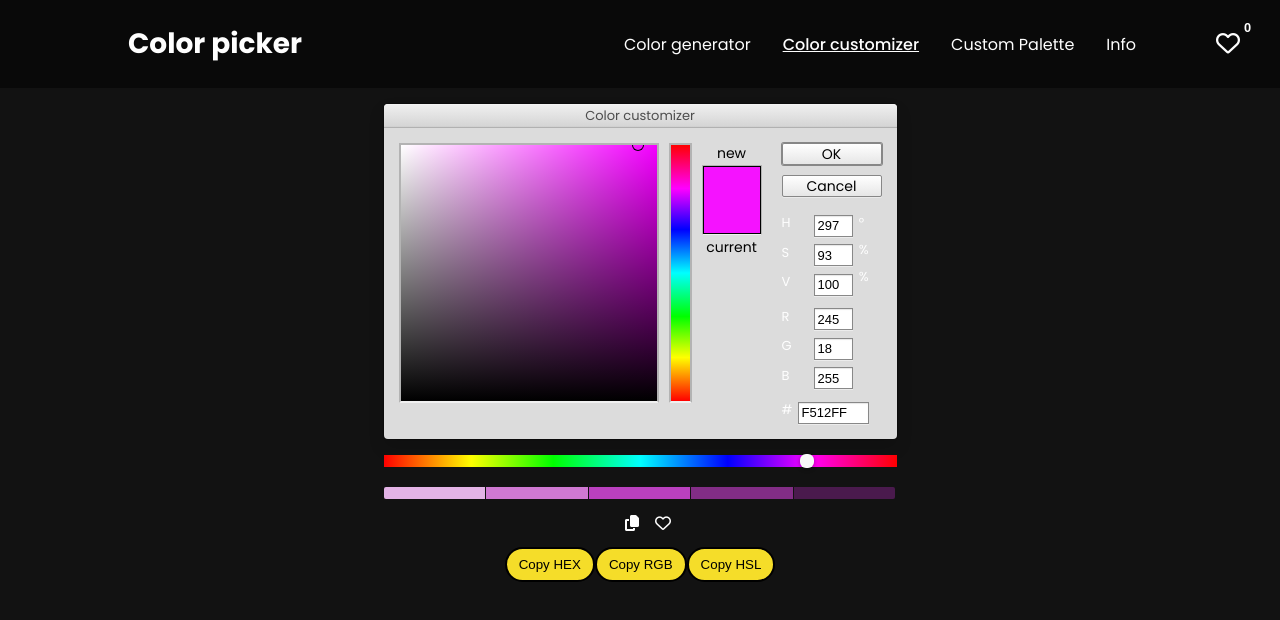
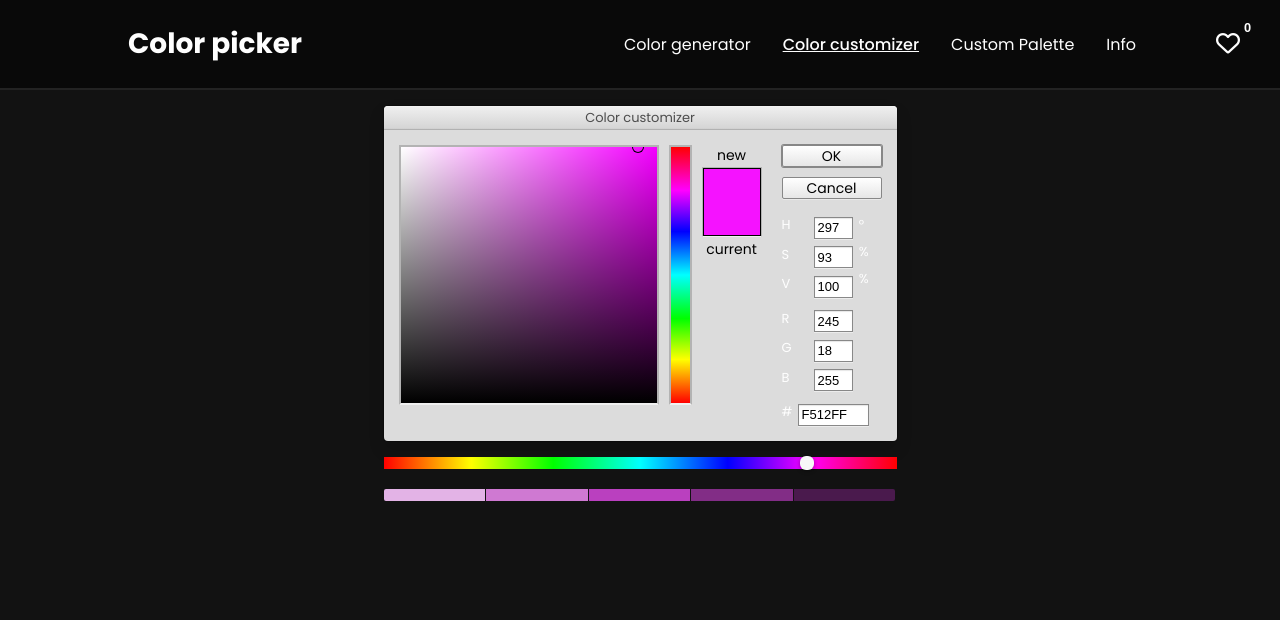
Before and after one commit to Kossin1337/Color-picker-palette-generator, a React (Create React App) app: page /color-customizer in a window 1280 px wide. Shown: the top 620 px of the page. Built offline with nearby package versions, Linux system fonts and the light colour scheme.

Commit message:
color customizer improvements

```diff
--- a/src/App.js
+++ b/src/App.js
@@ -11,6 +11,12 @@ import "./App.css";
 export function App() {
   const [backgroundColor, setBackgroundColor] = useState("#121212");
   const [favoriteColors, setFavoriteColors] = useState([]);
+
+  // function addFavColor(color) {
+  //   favoriteColors[favoriteColors.length] !== color
+  //     ? setFavoriteColors((prevColors) => [...prevColors, color])
+  //     : console.log("Color already added!");
+  // }
 
   useEffect(() => {
     document.body.style.backgroundColor = backgroundColor;
@@ -30,7 +36,10 @@ export function App() {
         </Route>
 
         <Route path="/color-customizer">
-          <ColorCustomizer setFavColors={setFavoriteColors} />
+          <ColorCustomizer
+            changeBackground={setBackgroundColor}
+            setFavColors={setFavoriteColors}
+          />
         </Route>
 
         <Route path="/color-palette">
--- a/src/Pages/ColorCustomizer/ColorCustomizer.css
+++ b/src/Pages/ColorCustomizer/ColorCustomizer.css
@@ -1,4 +1,5 @@
 .color-customizer {
+  border-top: 2px solid #232323;
   overflow-x: hidden;
   width: 100%;
   display: flex;
@@ -27,7 +28,6 @@
   display: flex;
   justify-content: center;
   align-items: center;
-  flex-direction: column;
 }
 
 .color-result-info {
@@ -41,10 +41,13 @@
   margin: 0;
 }
 
+.copy-buttons {
+  margin-top: 0.75rem;
+}
+
 .copy-btn {
   cursor: pointer;
   font-weight: 500;
-  margin: 1rem 0;
   padding: 0.5rem 0.75rem;
   outline: none;
   color: #000;
@@ -55,7 +58,6 @@
 }
 
 .copy-btn:hover {
-  transform: scale(1.05);
   background-color: #000;
   color: #f5dd29;
   border-color: #f5dd29;
--- a/src/Pages/ColorCustomizer/ColorCustomizer.js
+++ b/src/Pages/ColorCustomizer/ColorCustomizer.js
@@ -1,13 +1,16 @@
-import React, { useState } from "react";
+import React, { useState, useEffect } from "react";
 import { PhotoshopPicker, SliderPicker } from "react-color";
 
 import "./ColorCustomizer.css";
 
-export const ColorCustomizer = ({ setFavColors }) => {
+export const ColorCustomizer = ({ changeBackground, setFavColors }) => {
   const [color, setColor] = useState("#f512ff");
 
-  function updateSlider(color) {
-    console.log("updating slider");
+  useEffect(() => {
+    changeBackground("#121212");
+  }, []);
+
+  function updateColor(color) {
     setColor(color);
   }
 
@@ -16,8 +19,8 @@ export const ColorCustomizer = ({ setFavColors }) => {
   }
 
   function addToFavorites() {
-    console.log(`Added ${color} item to favorites`);
-    setFavColors((prevColors) => [...prevColors, color]);
+    console.log(`Added ${color.hex} item to favorites`);
+    setFavColors((prevColors) => [...prevColors, color.hex]);
   }
 
   function copyHEX() {
@@ -44,23 +47,24 @@ export const ColorCustomizer = ({ setFavColors }) => {
         <PhotoshopPicker
           color={color}
           header={"Color customizer"}
-          onChangeComplete={(color) => setColor(color)}
+          onChangeComplete={updateColor}
         />
         <SliderPicker
+          color={color}
+          style={{ "background-color": "#ffffff" }}
           className="react-slider"
-          color={color}
-          onClick={updateSlider}
-          onChangeComplete={(color) => setColor(color)}
+          onChangeComplete={updateColor}
         />
       </div>
 
+      {color.hex && (
+        <div>
           <div className="color-result">
             <div className="color-result-info">
               <h3>{color.hex}</h3>
-          <i className="fas fa-copy" onClick={copyToClipboard}></i>
               <i className="far fa-heart" onClick={addToFavorites}></i>
             </div>
-
+          </div>
           <div className="copy-buttons">
             <button className="copy-btn" onClick={copyHEX}>
               Copy HEX
@@ -73,6 +77,7 @@ export const ColorCustomizer = ({ setFavColors }) => {
             </button>
           </div>
         </div>
+      )}
     </div>
   );
 };
```
Lines whose indentation alone changed are shown as unchanged.
